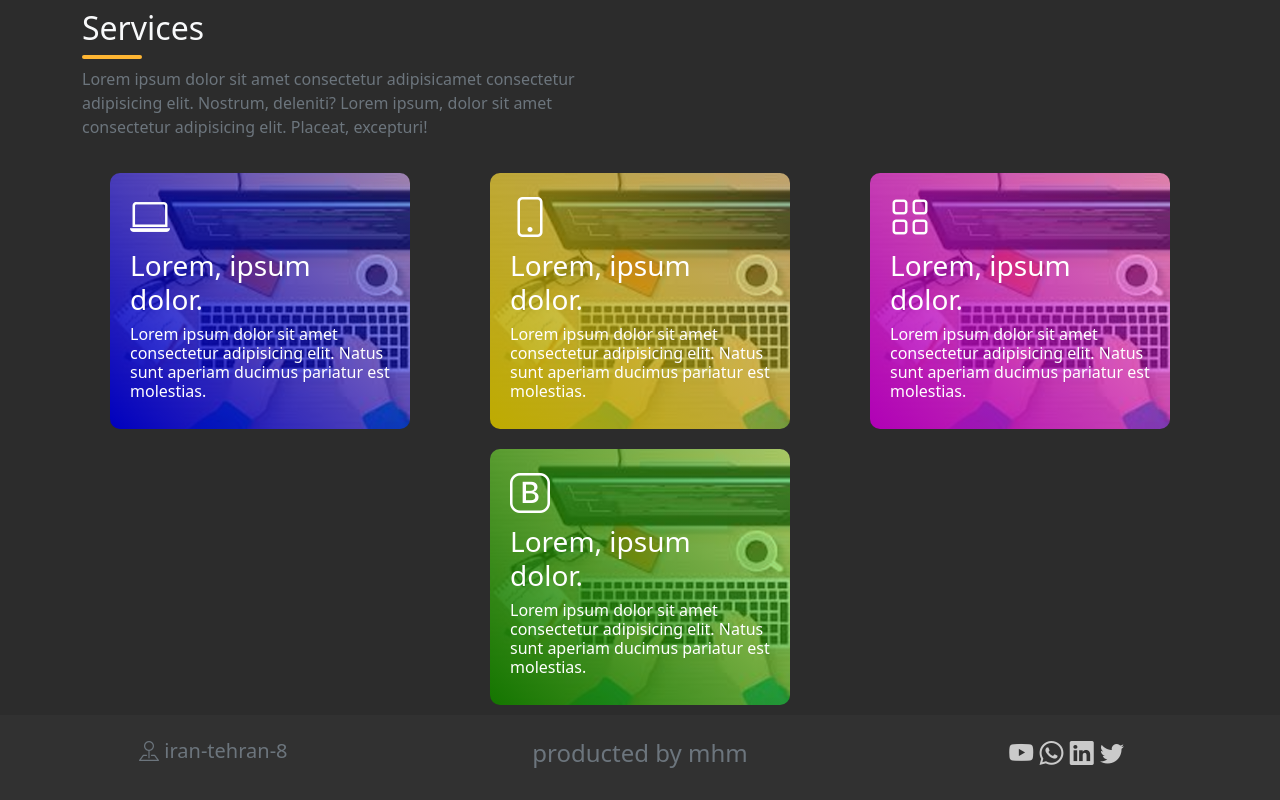
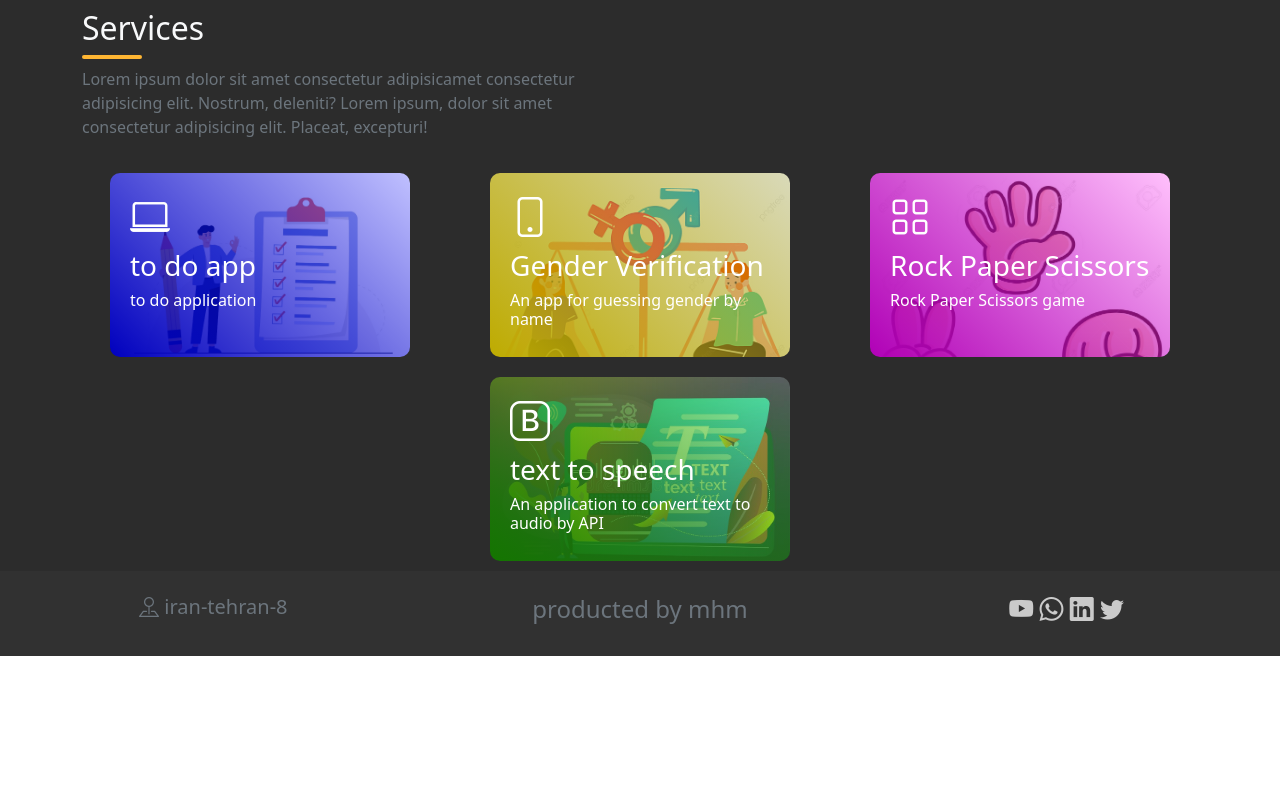
Before and after one commit to mhossein128/resume, a plain HTML site: page index.html in a window 1280 px wide. Shown: the part 1108-1908 px from the top of the page. After the commit the page ends 1764 px from the top, so only its background shows below. Drawn offline with nearby package versions, Linux system fonts and the light colour scheme.

Commit message:
add resume

```diff
--- a/index.html
+++ b/index.html
@@ -39,7 +39,7 @@
           </div>
           <div class="col-10 col-md-6 col-lg-4 bg-warning">
               <h1 class="h1 text-dark position-relative top start-50"> hello guys...</h1>
-            <img src="./avatar.png" class="img1" alt="" />
+            <img src="./image/avatar.png" class="img1" alt="" />
           </div>
         </div>
       </div>
@@ -69,7 +69,7 @@
               <div class="position-relative img-card">
                 <div class="border-img"></div>
                 <img
-                  src="./avatar2.png"
+                  src="./image/avatar2.png"
                   width="290"
                   class="img"
                   alt="avatar"
@@ -132,38 +132,36 @@
           </div>
           <!-- boxes -->
           <div class="row justify-content-around">
-            <div class="col-12 col-sm-10 col-md-10 cards card1">
+            <a href="https://project-to-do.netlify.app/" class="text-white text-decoration-none col-12 col-sm-10 col-md-10 cards card1">
+            <!-- <div class="col-12 col-sm-10 col-md-10 cards card1"> -->
                 <div class="bi-laptop h1"></div>
-              <h3 class="h3">Lorem, ipsum dolor.</h3>
+                <h3 class="h3">to do app</h3>
                 <p class="h6">
-                Lorem ipsum dolor sit amet consectetur adipisicing elit. Natus
-                sunt aperiam ducimus pariatur est molestias.
+                  to do application
                 </p>
-            </div>
-            <div class="col-12 col-sm-10 col-md-10 cards card2">
+              <!-- </div> -->
+            </a>
+            <a href="https://maleorfemale.netlify.app/" class="text-white text-decoration-none col-12 col-sm-10 col-md-10 cards card2">
               <div class="bi-phone h1"></div>
-              <h3 class="h3">Lorem, ipsum dolor.</h3>
+              <h3 class="h3">Gender Verification</h3>
               <p class="h6">
-                Lorem ipsum dolor sit amet consectetur adipisicing elit. Natus
-                sunt aperiam ducimus pariatur est molestias.
+                An app for guessing gender by name
               </p>
-            </div>
-            <div class="col-12 col-sm-10 col-md-10 cards card3">
+            </a>
+            <a href="https://rock-peaper-scisser.netlify.app/" class="text-white text-decoration-none col-12 col-sm-10 col-md-10 cards card3">
               <div class="bi-grid h1"></div>
-              <h3 class="h3">Lorem, ipsum dolor.</h3>
+              <h3 class="h3">Rock Paper Scissors</h3>
               <p class="h6">
-                Lorem ipsum dolor sit amet consectetur adipisicing elit. Natus
-                sunt aperiam ducimus pariatur est molestias.
+                Rock Paper Scissors game
               </p>
-            </div>
-            <div class="col-12 col-sm-10 col-md-10 cards card4">
+            </a>
+            <a href="https://text-to-speech-google.netlify.app/" class="text-white text-decoration-none col-12 col-sm-10 col-md-10 cards card4">
               <div class="bi-bootstrap h1"></div>
-              <h3 class="h3">Lorem, ipsum dolor.</h3>
+              <h3 class="h3">text to speech</h3>
               <p class="h6">
-                Lorem ipsum dolor sit amet consectetur adipisicing elit. Natus
-                sunt aperiam ducimus pariatur est molestias.
+                An application to convert text to audio by API
               </p>
-            </div>
+            </a>
           </div>
           <!-- end boxes -->
         </div>
--- a/style.css
+++ b/style.css
@@ -47,6 +47,7 @@
 }
 .cards{
     background-repeat: no-repeat;
+    background-size: cover;
     padding: 20px;
     margin: 10px 0 10px 0;
     border-radius: 10px;
@@ -54,16 +55,16 @@
     width: 300px;
 }
 .card1{
-    background-image:  linear-gradient(45deg , rgb(0, 0, 190) , rgba(0, 0, 255, 0.247)) , url(./card.jpg);
+    background-image:  linear-gradient(45deg , rgb(0, 0, 190) , rgba(0, 0, 255, 0.247)) , url(./image/todo.jpeg);
 }
 .card2{
-    background-image:  linear-gradient(45deg , rgb(190, 171, 0) , rgba(132, 134, 2, 0.247)) , url(./card.jpg);
+    background-image:  linear-gradient(45deg , rgb(190, 171, 0) , rgba(132, 134, 2, 0.247)) , url(./image/gender.jpg);
 }
 .card3{
-    background-image:  linear-gradient(45deg , rgb(176, 0, 182) , rgba(255, 0, 242, 0.247)) , url(./card.jpg);
+    background-image:  linear-gradient(45deg , rgb(176, 0, 182) , rgba(255, 0, 242, 0.247)) , url(./image/game.jpg);
 }
 .card4{
-    background-image:  linear-gradient(45deg , rgb(20, 117, 0) , rgba(81, 255, 0, 0.322)) , url(./card.jpg);
+    background-image:  linear-gradient(45deg , rgb(20, 117, 0) , rgba(81, 255, 0, 0.322)) , url(./image/textspeech.jpg);
 }
 @media screen and (min-width:400px) and (max-width: 768px) {
     .img-card{
```
Also changed, not shown: image/avatar.png (renamed from avatar.png), image/avatar2.png (renamed from avatar2.png), image/card.jpg (renamed from card.jpg), image/game.jpg (added), image/gender.jpg (added), image/textspeech.jpg (added), image/todo.jpeg (added). Lines whose indentation alone changed are shown as unchanged.
